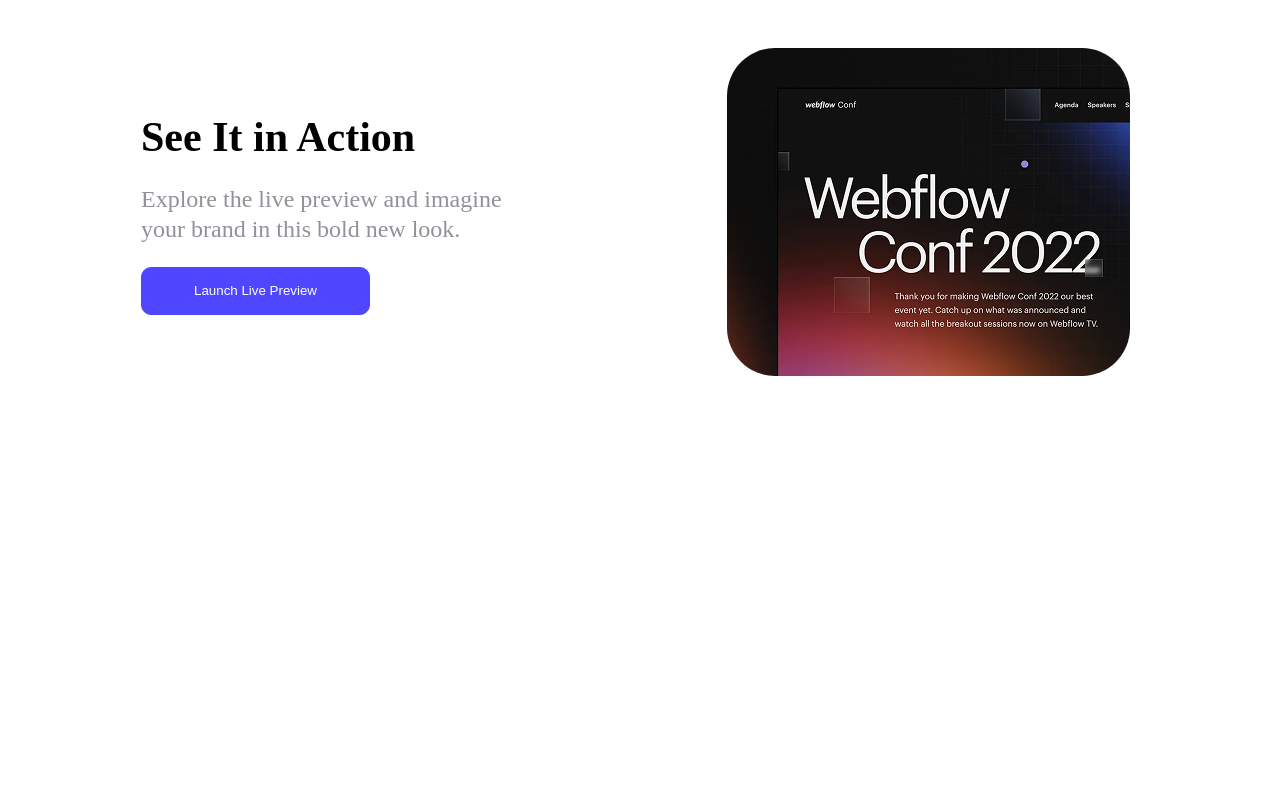
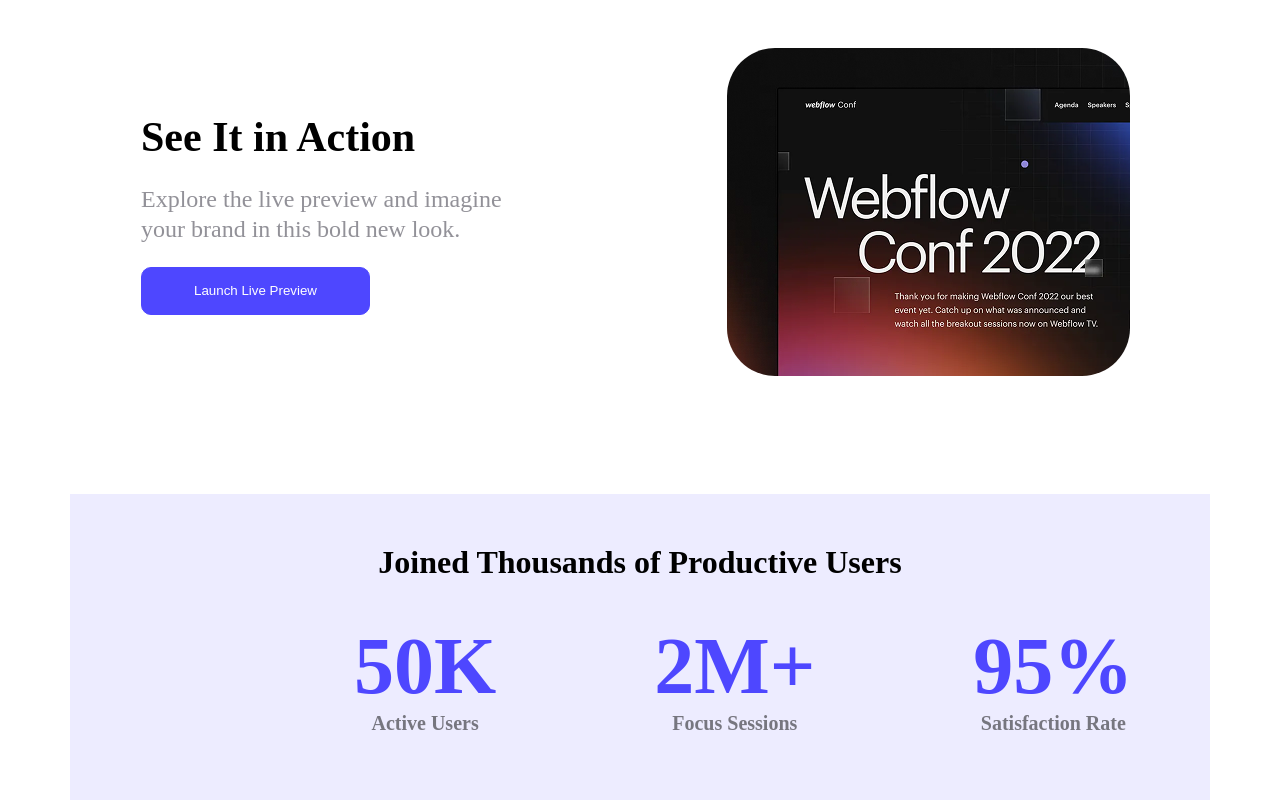
Before and after one commit to SumaiyaNishat/B12A01-landing-launchpad, a plain HTML site: page index.html in a window 1280 px wide. Shown: the part 855-1655 px from the top of the page. Before the commit the page ends 1349 px from the top, so only its background shows below. Drawn offline with Linux system fonts and the light colour scheme.

Commit message:
added productive user section

```diff
--- a/index.html
+++ b/index.html
@@ -32,6 +32,29 @@
             </div>
 
         </div>
+
+        <div class="productive-users">
+            <div class="title">
+                <h1>Joined Thousands of Productive Users</h1>
+                <div class="users">
+                    <div class="users-data">
+                        <h6>50K</h6>
+                        <p>Active Users</p>
+                    </div>
+                     <div class="users-data">
+                        <h6>2M+</h6>
+                        <p>Focus Sessions</p>
+                    </div>
+                     <div class="users-data">
+                        <h6>95%</h6>
+                        <p>Satisfaction Rate</p>
+                    </div>
+
+                </div>
+            </div>
+
+        </div>
+
     </main>
 </body>
 </html>
--- a/styles/assignment.css
+++ b/styles/assignment.css
@@ -103,3 +103,41 @@
 .rightside img{
     border-radius: 48px;
 }
+
+.productive-users{
+    background-color: rgba(78, 71, 255, 0.1);
+    max-width: 1140px;
+    height: 306px;
+    margin: 0 auto;
+}
+.title{
+    width: 856px;
+    height: 206px;
+    text-align: center;
+    padding: 50px 142px;
+    font-size: 38;
+    font-weight: bold;
+    line-height: auto;
+    align-items: center;
+}
+.users{
+    display: flex;
+    justify-content: space-between;
+    gap: 158px;
+    padding: 40px 142px 50px 142px;
+    width: 180px;
+    height: 121px;
+    text-align: center;
+
+}
+.users-data h6{
+    color: #4E47FF;
+    font-size: 80px;
+    font-weight: bold;
+    line-height: auto;
+}
+.users-data p{
+    color: rgba(0, 0, 0, 0.5);
+    font-size: 20px;
+    line-height: auto;
+}
```
